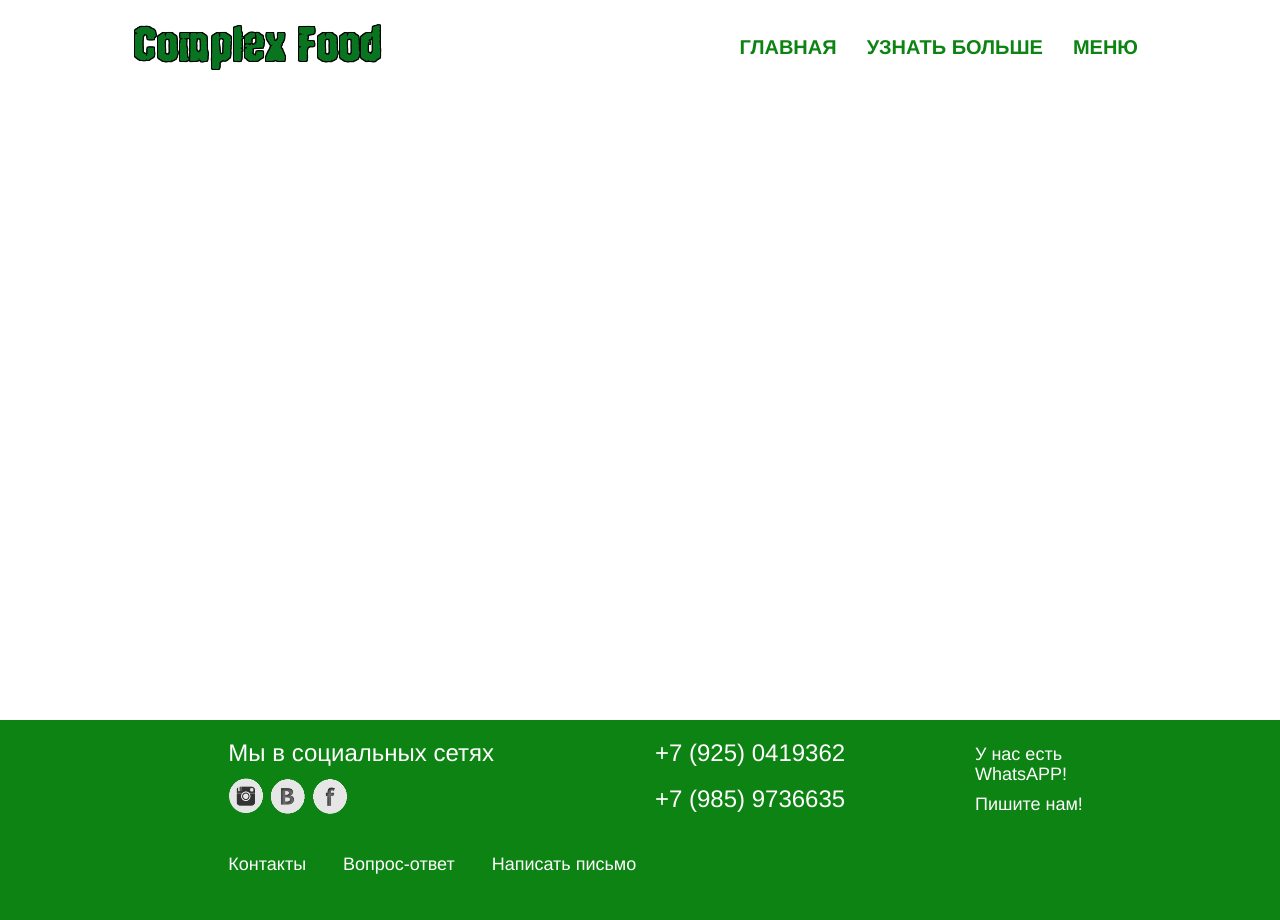
After one commit to kirrok/complexfood.host, a Django app: page /base in a window 1280 px wide. The commit adds this page. Run offline with Django 3.2, Linux system fonts and the light colour scheme; some libraries are stand-ins or nearby versions.

Commit message:
base.html

```diff
--- /dev/null
+++ b/main_app/templates/base.html
@@ -0,0 +1,106 @@
+<!DOCTYPE html>
+<html lang="en">
+<head>
+    <meta charset="utf-8">
+    <meta http-equiv="X-UA-Compatible" content="IE=edge">
+    <meta name="viewport" content="width=device-width, initial-scale=1">
+    <!-- The above 3 meta tags *must* come first in the head; any other head content must come *after* these tags -->
+    <meta name="description" content="">
+    <meta name="author" content="">
+    <link rel="icon" href="images/favicon.ico">
+    <title>CFood</title>
+
+    <!-- Bootstrap core CSS -->
+    <link href="css/bootstrap.css" rel="stylesheet">
+
+    <!-- Custom styles for this template -->
+    <link href="css/navbar.css" rel="stylesheet">
+
+    <!-- HTML5 shim and Respond.js for IE8 support of HTML5 elements and media queries -->
+    <!--[if lt IE 9]>
+    <script src="https://oss.maxcdn.com/html5shiv/3.7.2/html5shiv.min.js"></script>
+    <script src="https://oss.maxcdn.com/respond/1.4.2/respond.min.js"></script>
+    <![endif]-->
+</head>
+
+<body>
+<!-- STATIC NAVBAR -->
+<div class="container">
+    <nav class="navbar navbar-default">
+        <div class="container-fluid">
+            <div class="navbar-header">
+                <ul class="nav nav-nav navbar-left">
+                    <img src="images/logo1.png">
+                </ul>
+            </div>
+            <div id="navbar" class="navbar-collapse collapse">
+                <ul class="nav navbar-nav navbar-right">
+                    <li><a href="{% url 'index' %}">Главная</a></li>
+                    <li><a href="{% url 'learn_more' %}">Узнать больше</a></li>
+                    <li><a href="{% url 'menu' %}">Меню</a></li>
+                </ul>
+            </div><!--/.nav-collapse -->
+        </div><!--/.container-fluid -->
+    </nav>
+</div>
+
+<!-- MAIN CONTENT -->
+
+<div id="main-content">
+    {% block main_content %}
+    {% endblock main_content %}
+</div>
+
+
+<!-- BOTTOM PANEL -->
+<div class="container lower-cap">
+
+    <div class="row">
+
+        <div class="col-md-2">
+        </div>
+
+        <div class="col-md-4">
+            <h3>Мы в социальных сетях</h3>
+            <a href="http://instagram.com"><img src="images/insta.png"></a>
+            <a href="http://vk.com"><img src="images/vk.png"></a>
+            <a href="http://facebook.com"><img src="images/f.png"></a>
+        </div>
+
+        <div class="col-md-3">
+            <h3>+7 (925) 0419362</h3>
+            <h3>+7 (985) 9736635</h3>
+        </div>
+
+        <div class="col-md-2" style="margin-top: 15px;">
+            <h4>У нас есть WhatsAPP!</h4>
+            <h4>Пишите нам!</h4>
+        </div>
+
+    </div>
+
+    <div class="row" style="margin-top:20px;">
+
+        <div class="col-md-2"></div>
+
+        <div class="col-md-10">
+            <a href="{% url 'contacts' %}" style="color:#fff; margin-right:30px; font-size:18px;">Контакты</a>
+            <a href="{% url 'questions' %}" style="color:#fff; margin-right:30px; font-size:18px;">Вопрос-ответ</a>
+            <a href="{% url 'feedback' %}" style="color:#fff; margin-right:30px; font-size:18px;">Написать письмо</a>
+        </div>
+
+    </div>
+
+</div>
+
+
+<!-- Bootstrap core JavaScript
+================================================== -->
+<!-- Placed at the end of the document so the pages load faster -->
+<script src="https://ajax.googleapis.com/ajax/libs/jquery/1.11.3/jquery.min.js"></script>
+<script>window.jQuery || document.write('<script src="js/jquery.min.js"><\/script>')</script>
+<script src="js/bootstrap.min.js"></script>
+<!-- IE10 viewport hack for Surface/desktop Windows 8 bug -->
+<script src="js/ie10-viewport-bug-workaround.js"></script>
+</body>
+</html>
--- a/main_app/urls.py
+++ b/main_app/urls.py
@@ -4,5 +4,6 @@ from . import views
 
 urlpatterns = [
 	url(r'^$',views.index, name='index'),
+	url(r'^base$',views.base, name='base'),
 
 ]
--- a/main_app/views.py
+++ b/main_app/views.py
@@ -5,5 +5,7 @@ from django.http import HttpResponse
 def index(request):
 	return render(request, 'index.html')
 
+def base(request):
+	return render(request, 'base.html')
 
 # Create your views here.
--- a/static/css/navbar.css
+++ b/static/css/navbar.css
@@ -14,8 +14,8 @@ body {
 }
 #main-content {
     min-height: 600px;
-    martin-left:0;
-    martin-right:0;
+    margin-left:0;
+    margin-right:0;
     parring-left:0;
 }
 .navbar {
```
Also changed, not shown: main_app/templates/index.html (+10 -3 lines), 2 other files.
